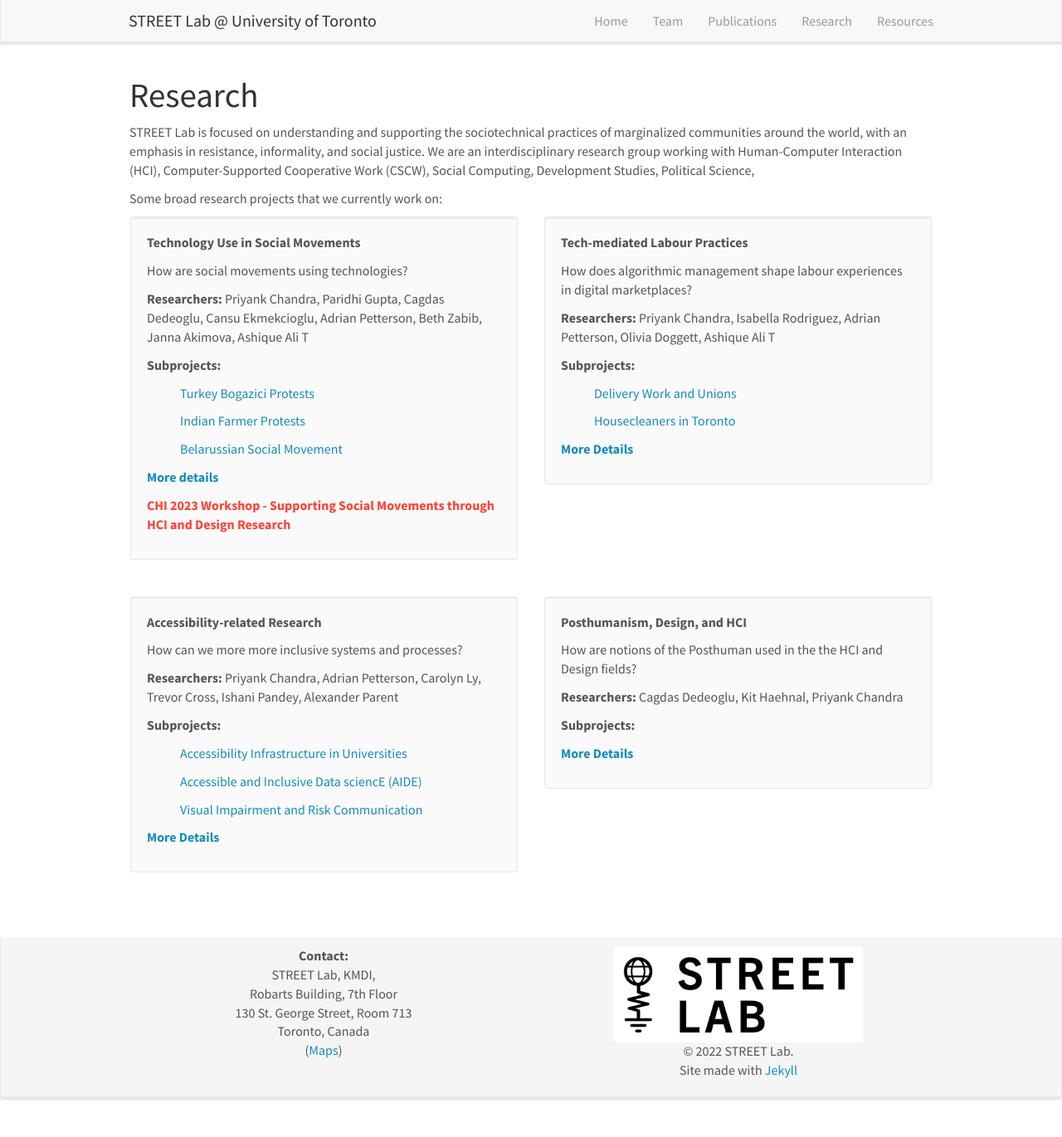
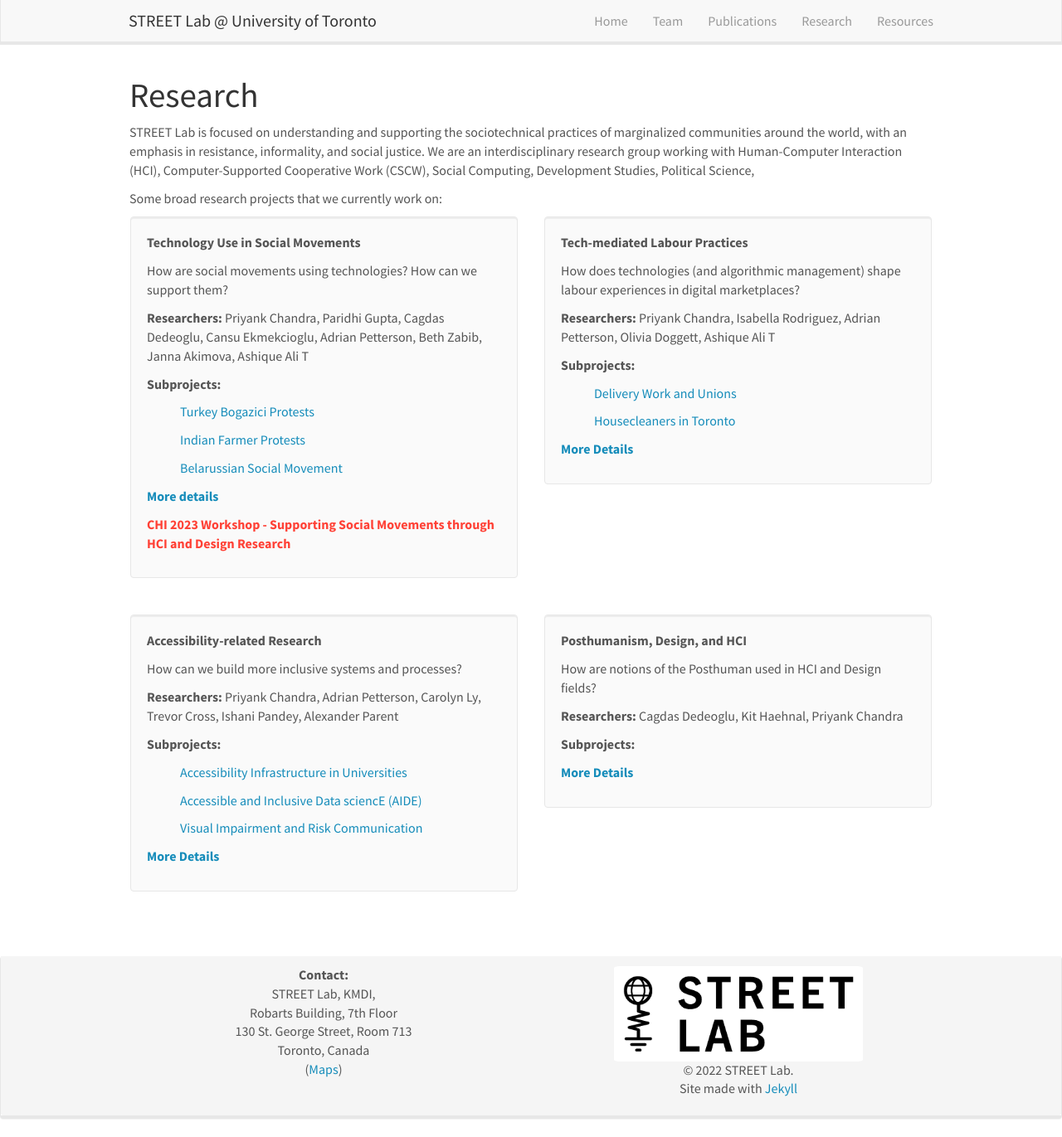
Before and after one commit to street-lab-tech/street-lab-tech.github.io, a Jekyll site: the page built from _pages/research.md, in a window 1280 px wide and 1371 px high. Shown: the whole window at 83% size. Built offline with Jekyll 4.4.1, drawn with Linux system fonts in a browser that asks for light colours; nearby versions of some CDN libraries.

Commit message:
Update site at 10 May 2023

```diff
--- a/_data/projects.yml
+++ b/_data/projects.yml
@@ -1,6 +1,6 @@
 - title: "Technology Use in Social Movements"
   image:
-  description: How are social movements using technologies?
+  description: How are social movements using technologies? How can we support them?
   authors: Priyank Chandra, Paridhi Gupta, Cagdas Dedeoglu, Cansu Ekmekcioglu, Adrian Petterson, Beth Zabib, Janna Akimova, Ashique Ali T
   link:
     url: /research/SocialMovements
@@ -24,7 +24,7 @@
 
 - title: "Tech-mediated Labour Practices"
   image:
-  description: How does algorithmic management shape labour experiences in digital marketplaces?
+  description: How does technologies (and algorithmic management) shape labour experiences in digital marketplaces?
   authors: Priyank Chandra, Isabella Rodriguez, Adrian Petterson, Olivia Doggett, Ashique Ali T
   link:
     url: /research/TechMediatedLabour
@@ -42,7 +42,7 @@
 
 - title: "Accessibility-related Research"
   image:
-  description: How can we more more inclusive systems and processes?
+  description: How can we build more inclusive systems and processes?
   authors: Priyank Chandra, Adrian Petterson, Carolyn Ly, Trevor Cross, Ishani Pandey, Alexander Parent
   link:
     url: /research/Accessibility
@@ -64,7 +64,7 @@
 
 - title: "Posthumanism, Design, and HCI"
   image:
-  description: How are notions of the Posthuman used in the the HCI and Design fields?
+  description: How are notions of the Posthuman used in HCI and Design fields?
   authors: Cagdas Dedeoglu, Kit Haehnal, Priyank Chandra
   link:
     url: /research/PostHumanAndHCI/
```
Also changed, not shown: images/teampic/Adrian_headshot.jpg (renamed from images/teampic/Adrian_headshot.jpeg), 1 other file.
